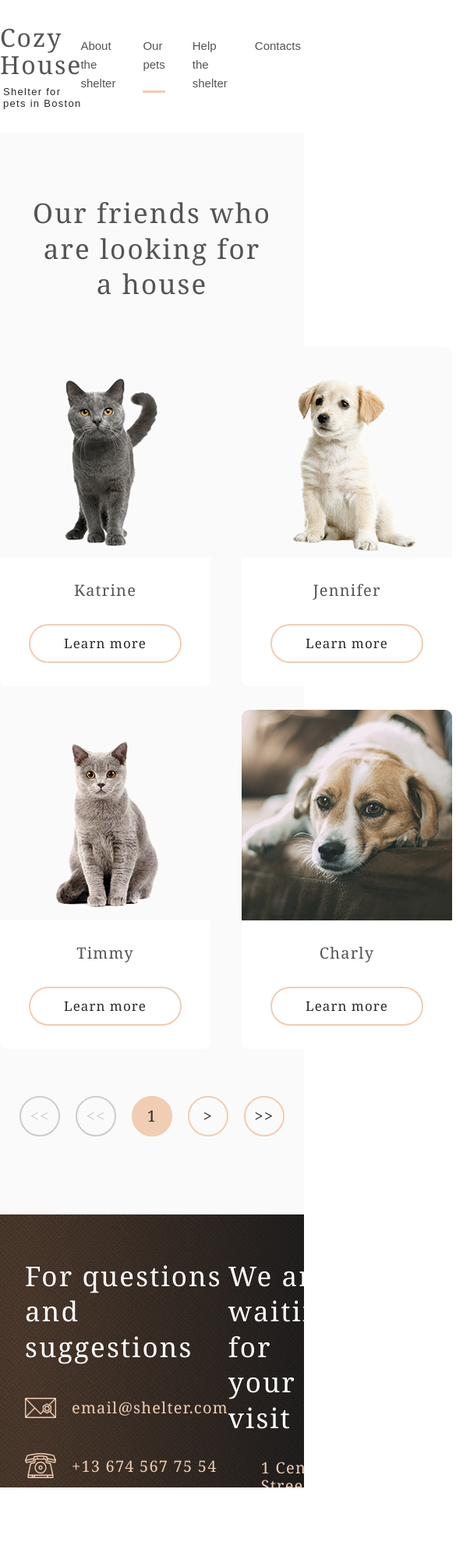
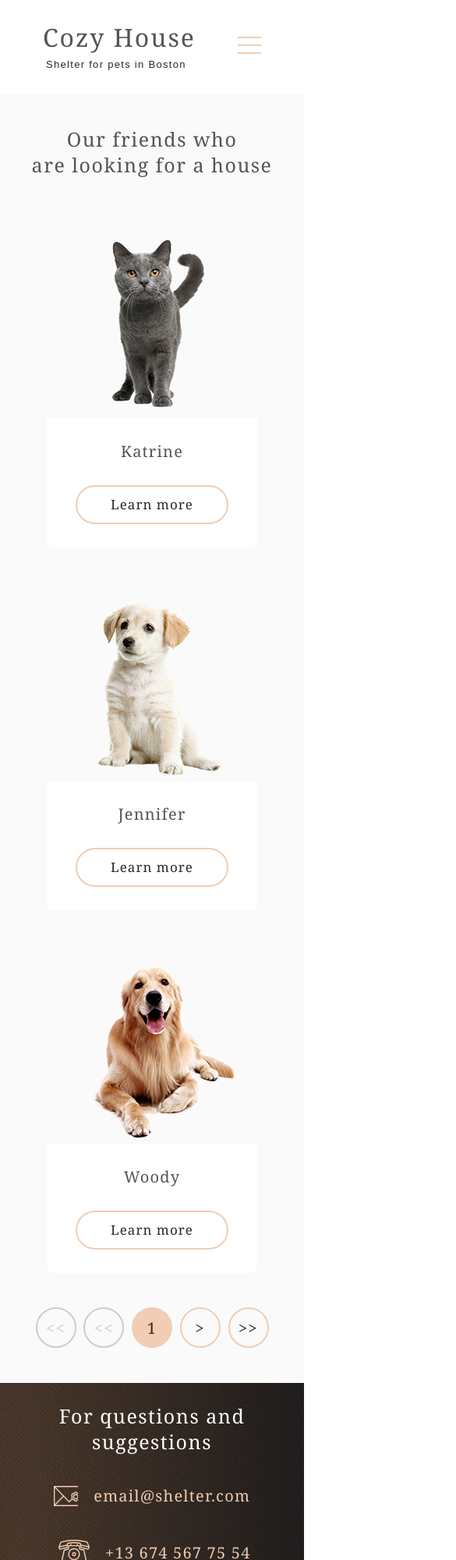
Before and after one commit to Zikrillo/shelter, a plain HTML site: page pets.html in a window 390 px wide. Shown: the top 2000 px of the page at 78% size, 585 px wide, since content can reach past the window. Before the commit the page ends 1907 px from the top, so only its background shows below. Drawn offline with Linux system fonts and the light colour scheme.

Commit message:
fix: pets adaptive

```diff
--- a/css/media_pets.css
+++ b/css/media_pets.css
@@ -1,5 +1,174 @@
-@media (max-width: 768px){
-    main{
+@media (max-width: 1200px) {
+    .start-screen {
+        max-width: 710px;
+    }
+
+    .pet-list--container {
+        grid-template-columns: 1fr 1fr;
+        max-width: 579px;
+    }
+
+    .pet-list-heading {
+        margin-bottom: 29px;
+    }
+
+    .pets--slider-card:nth-child(7),
+    .pets--slider-card:nth-child(8) {
         display: none;
     }
+
+    .pet-list--pagination {
+        margin-top: 40px;
+    }
+
+    footer {
+        overflow: hidden;
+        max-height: none;
+        padding: 26px 70px 0 65px;
+        height: 638px;
+    }
+
+    .footer {
+        flex-wrap: wrap;
+        justify-content: space-between;
+        overflow: visible;
+
+    }
+
+    .footer--image {
+        display: flex;
+        justify-content: center;
+        flex-basis: 100%;
+        margin-top: 60px;
+        transform: translateX(2px);
+    }
+
+    .pet-list {
+        padding: 80px 40px 80px;
+    }
 }
+
+@media (max-width: 726px) {
+    footer {
+        padding: 26px 0 0;
+        height: auto;
+    }
+    .start-screen--burger{
+        display: block;
+    }
+    .footer {
+        justify-content: center;
+    }
+
+    .footer--contact {
+        max-width: 252px;
+    }
+
+    .footer--contact-heading,
+    .footer--location-heading {
+
+        font-family: 'Georgia';
+        font-style: normal;
+        font-weight: 400;
+        font-size: 25px;
+        line-height: 130%;
+        /* or 32px */
+
+        text-align: center;
+        letter-spacing: 0.06em;
+
+        /* color-light-xl */
+
+        color: #FFFFFF;
+
+
+        margin-bottom: 38px
+    }
+
+    .footer--contact-email {
+        margin-bottom: 42px;
+    }
+
+    .footer--contact-cell {
+        transform: translateX(6px);
+    }
+
+    .footer--contact-content {
+        margin-bottom: 40px;
+    }
+
+    .footer--location-heading {
+        max-width: 280px;
+    }
+
+    .footer--location {
+        display: flex;
+        flex-direction: column;
+        align-items: center;
+    }
+
+    .footer--location-li {
+        margin-bottom: 40px;
+        transform: translateX(-2px);
+    }
+
+    .footer--image {
+        width: 260px;
+        height: 269px;
+        margin-top: 40px;
+    }
+
+    .start-screen--burger {
+        display: block;
+    }
+
+    .pet-list--container {
+        grid-template-columns: 1fr;
+        max-width: 270px;
+    }
+
+    .start-screen--nav-menu {
+        display: none;
+    }
+
+    .start-screen {
+        max-width: 280px;
+    }
+
+    .pet-list-heading {
+
+        /* h3-mobile */
+
+        font-family: 'Georgia';
+        font-style: normal;
+        font-weight: 400;
+        font-size: 25px;
+        line-height: 130%;
+        /* or 32px */
+
+        display: flex;
+        align-items: center;
+        text-align: center;
+        letter-spacing: 0.06em;
+
+        /* color-dark-l */
+
+        color: #545454;
+
+    }
+    .pet-list {
+        padding: 42px 0px 45px;
+    }
+    .pet-list-heading {
+        margin-bottom: 40px;
+    }
+    .pets--slider-card:nth-child(4),
+    .pets--slider-card:nth-child(5), .pets--slider-card:nth-child(6) {
+        display: none;
+    }
+    .pet-list--pagination{
+        max-width: 299px;
+        margin-top: 44px;
+    }
+
+}
--- a/css/media_style.css
+++ b/css/media_style.css
@@ -94,7 +94,7 @@
     }
 }
 
-@media (max-width: 680px) {
+@media (max-width: 724px) {
     .start-screen--nav-menu {
         display: none;
     }
--- a/css/pets.css
+++ b/css/pets.css
@@ -25,7 +25,9 @@ footer {
     max-height: 350px;
     overflow: hidden;
 }
-
+.start-screen--burger{
+    display: none;
+}
 main {
     display: flex;
     align-items: center;
--- a/pets.html
+++ b/pets.html
@@ -8,6 +8,7 @@
     <title>Document</title>
     <link rel="icon" type="image/x-icon" href="/assets/favicon.png">
     <link rel="stylesheet" href="css/pets.css">
+    <link rel="stylesheet" href="css/media_pets.css">
 </head>
 
 <body>
@@ -23,6 +24,9 @@
                             Shelter for pets in Boston
                         </div>
                     </a>
+                </div>
+                <div class="start-screen--burger">
+                    <img src="./assets/Burger.png" alt="">
                 </div>
                 <ul class="start-screen--nav-menu">
                     <li><a href="/">About the shelter</a></li>
```
Also changed, not shown: assets/our-pets-320.jpg (added), assets/our-pets-768.jpg (added).
